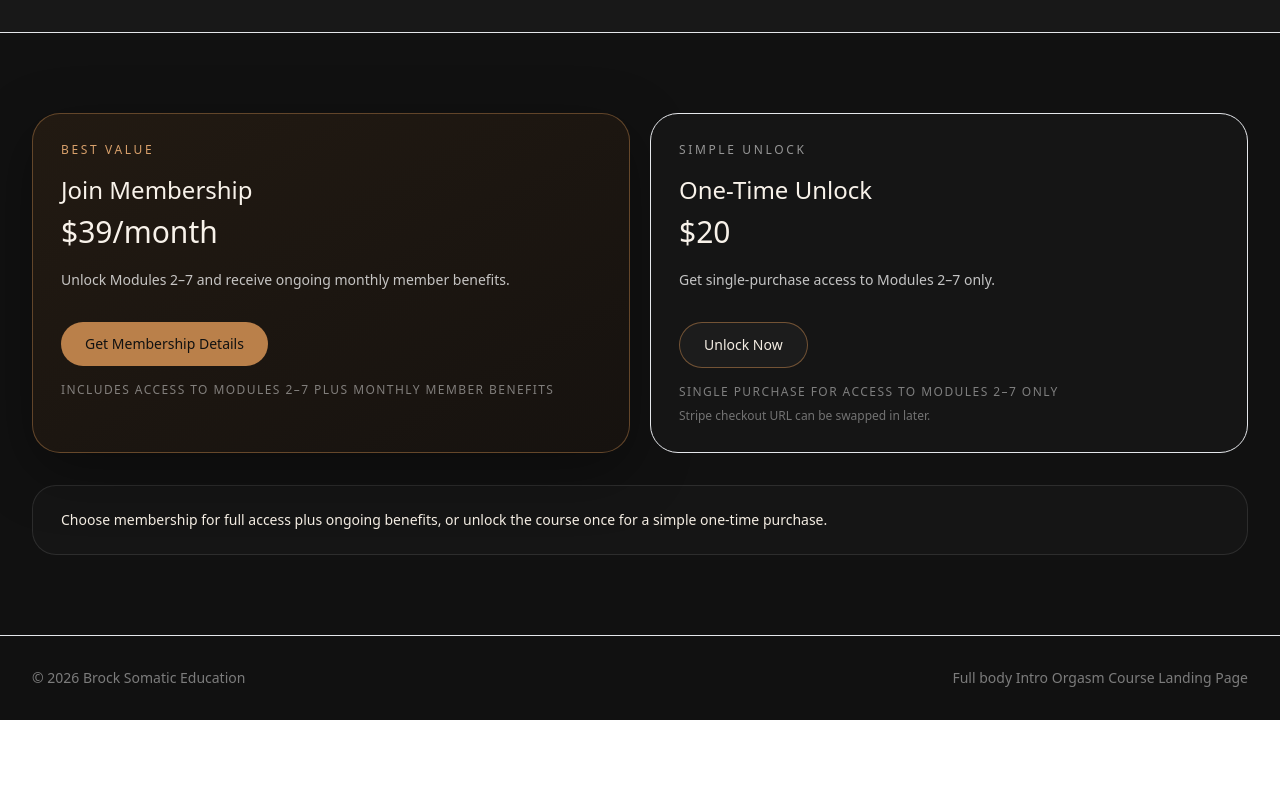
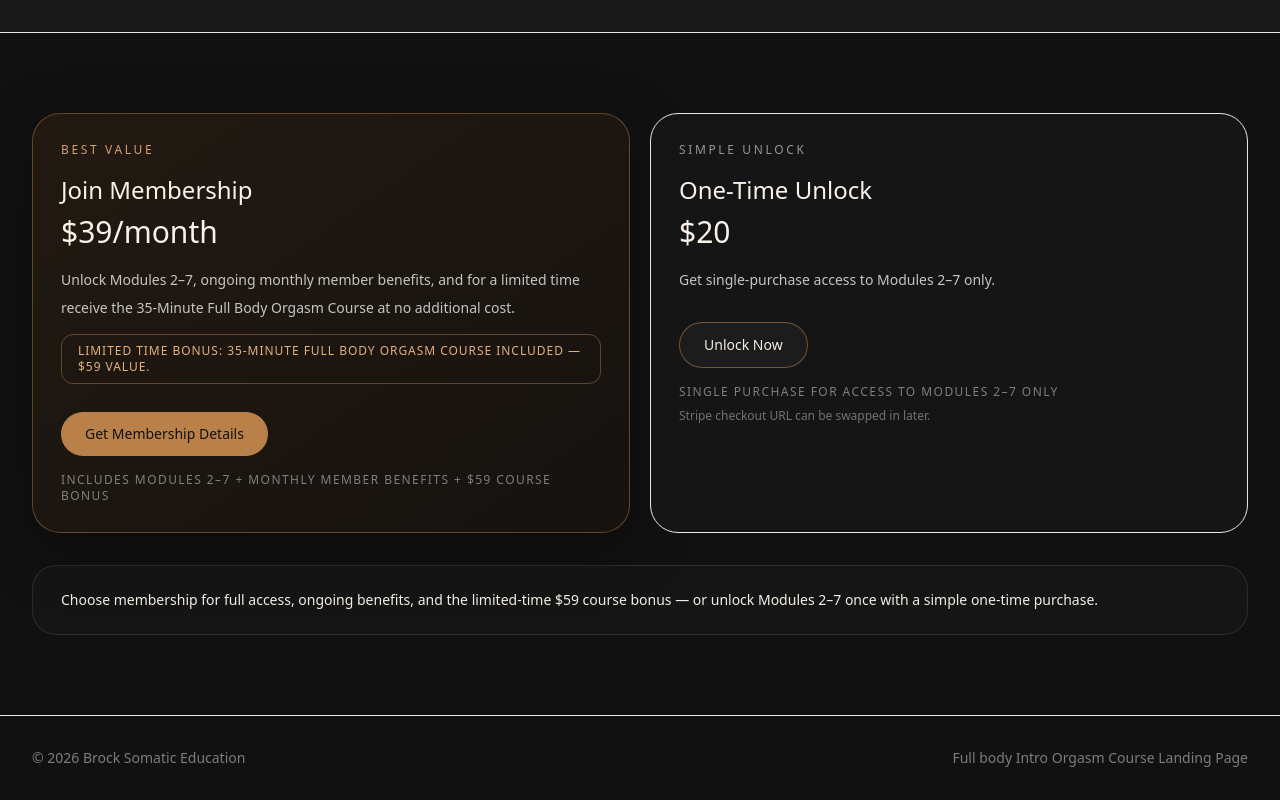
Before and after one commit to hypnovala/vala-beginner-course, a Next.js app: page / in a window 1280 px wide. Shown: the part 4311-5111 px from the top of the page. Before the commit the page ends 5031 px from the top, so only its background shows below. Built offline with nearby package versions, Linux system fonts and the light colour scheme.

Commit message:
Update membership pricing card with limited-time bonus copy

```diff
--- a/components/LandingPage.tsx
+++ b/components/LandingPage.tsx
@@ -391,11 +391,14 @@ export default function FullBodyOrgasmCourseLandingPage() {
         <section id="membership-info" className="mx-auto max-w-7xl px-6 py-20 lg:px-8">
           <div className="grid gap-5 lg:grid-cols-2">
             <div className="rounded-[1.75rem] border border-[#BA804A]/45 bg-gradient-to-br from-[#221A12] to-[#16120F] p-7 shadow-[0_18px_60px_rgba(0,0,0,0.35)]">
-              <div className="text-xs uppercase tracking-[0.22em] text-[#D8A06B]">Best value</div>
+              <div className="text-xs uppercase tracking-[0.22em] text-[#D8A06B]">BEST VALUE</div>
               <h3 className="mt-4 text-2xl font-medium text-[#F8F2EA]">Join Membership</h3>
               <div className="mt-2 text-3xl font-light text-[#F8F2EA]">$39/month</div>
               <p className="mt-4 text-sm leading-7 text-white/75">
-                Unlock Modules 2–7 and receive ongoing monthly member benefits.
+                Unlock Modules 2–7, ongoing monthly member benefits, and for a limited time receive the 35-Minute Full Body Orgasm Course at no additional cost.
+              </p>
+              <p className="mt-3 rounded-xl border border-[#BA804A]/45 bg-[#BA804A]/12 px-4 py-2 text-xs font-medium uppercase tracking-[0.08em] text-[#E6B07C]">
+                LIMITED TIME BONUS: 35-Minute Full Body Orgasm Course included — $59 value.
               </p>
               <div className="mt-7 flex flex-wrap gap-3">
                 <a
@@ -406,7 +409,7 @@ export default function FullBodyOrgasmCourseLandingPage() {
                 </a>
               </div>
               <p className="mt-4 text-xs uppercase tracking-[0.12em] text-white/45">
-                Includes access to Modules 2–7 plus monthly member benefits
+                INCLUDES MODULES 2–7 + MONTHLY MEMBER BENEFITS + $59 COURSE BONUS
               </p>
             </div>
 
@@ -431,8 +434,7 @@ export default function FullBodyOrgasmCourseLandingPage() {
           </div>
 
           <div className="mt-8 rounded-3xl border border-white/10 bg-white/[0.02] px-6 py-5 text-sm leading-7 text-white/72 sm:px-7">
-            Choose membership for full access plus ongoing benefits, or unlock the course once for a simple one-time
-            purchase.
+            Choose membership for full access, ongoing benefits, and the limited-time $59 course bonus — or unlock Modules 2–7 once with a simple one-time purchase.
           </div>
         </section>
 
```
